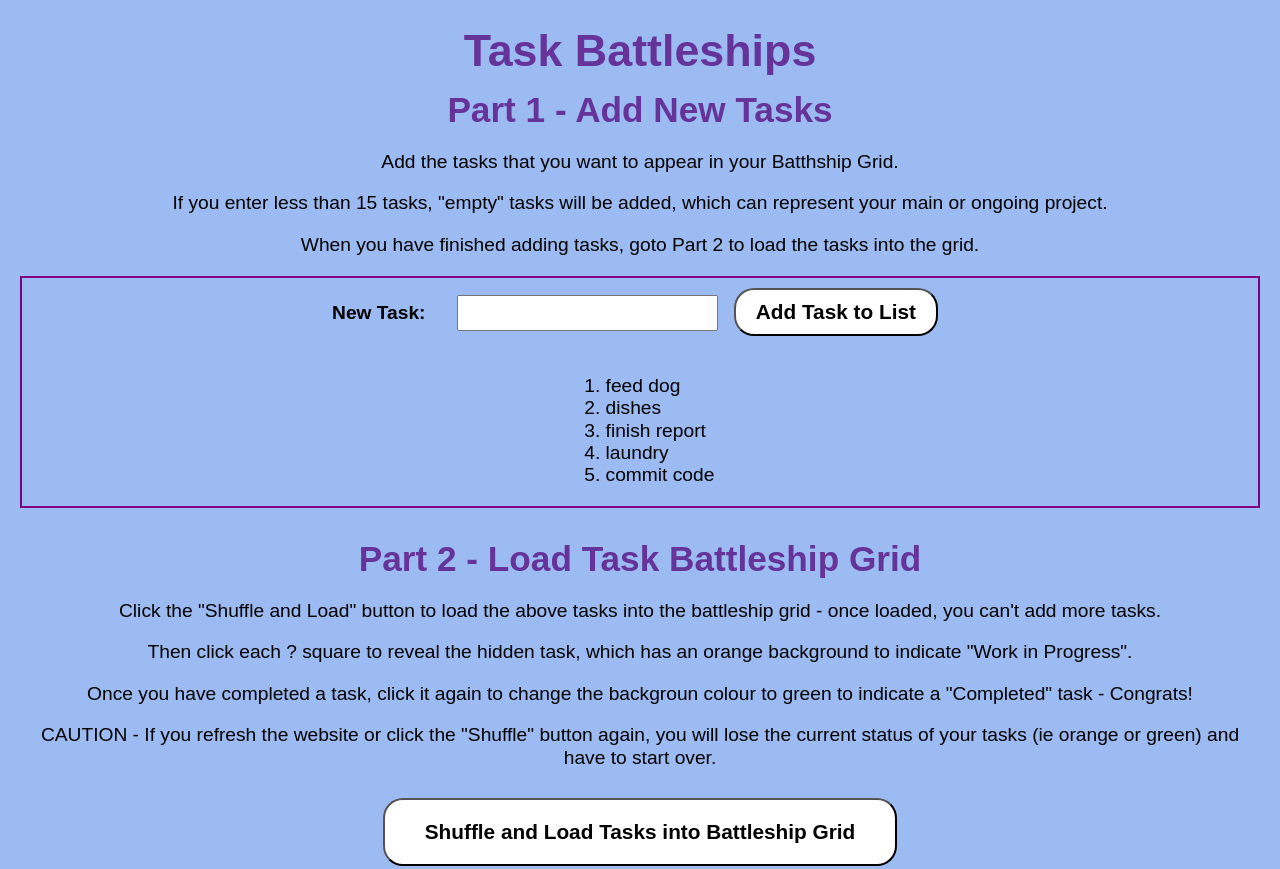
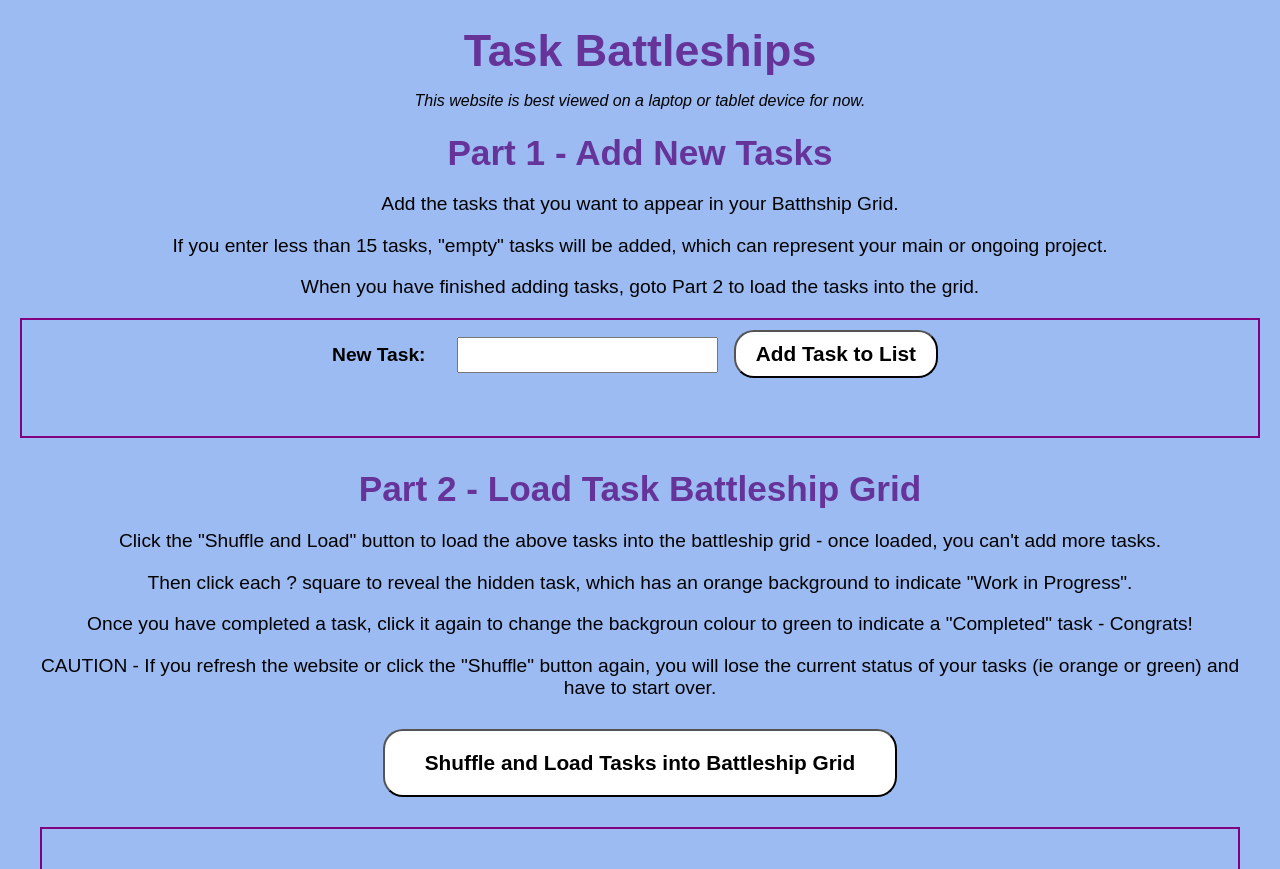
Before and after one commit to davin2020/task_battleships, a plain HTML site: page index.html in a window 1280 px wide. Shown: the top 869 px of the page. Drawn offline with Linux system fonts and the light colour scheme; a web font is replaced by a local one.

Commit message:
Added disclaimer and removed hard coded content of array

```diff
--- a/index.html
+++ b/index.html
@@ -44,6 +44,7 @@
 
 	<div class="taskArea">
 		<h1>Task Battleships</h1>
+		<p class="disclaimer">This website is best viewed on a laptop or tablet device for now.</p>
 
 		<h2>Part 1 - Add New Tasks</h2>
 		<p>Add the tasks that you want to appear in your Batthship Grid.</p>
--- a/script.js
+++ b/script.js
@@ -1,10 +1,5 @@
 
 let taskArray = [
-	"feed dog",
-	"dishes",
-	"finish report",
-	"laundry",
-	"commit code"
 ]
 
 function showExistingTaskList() {
```
